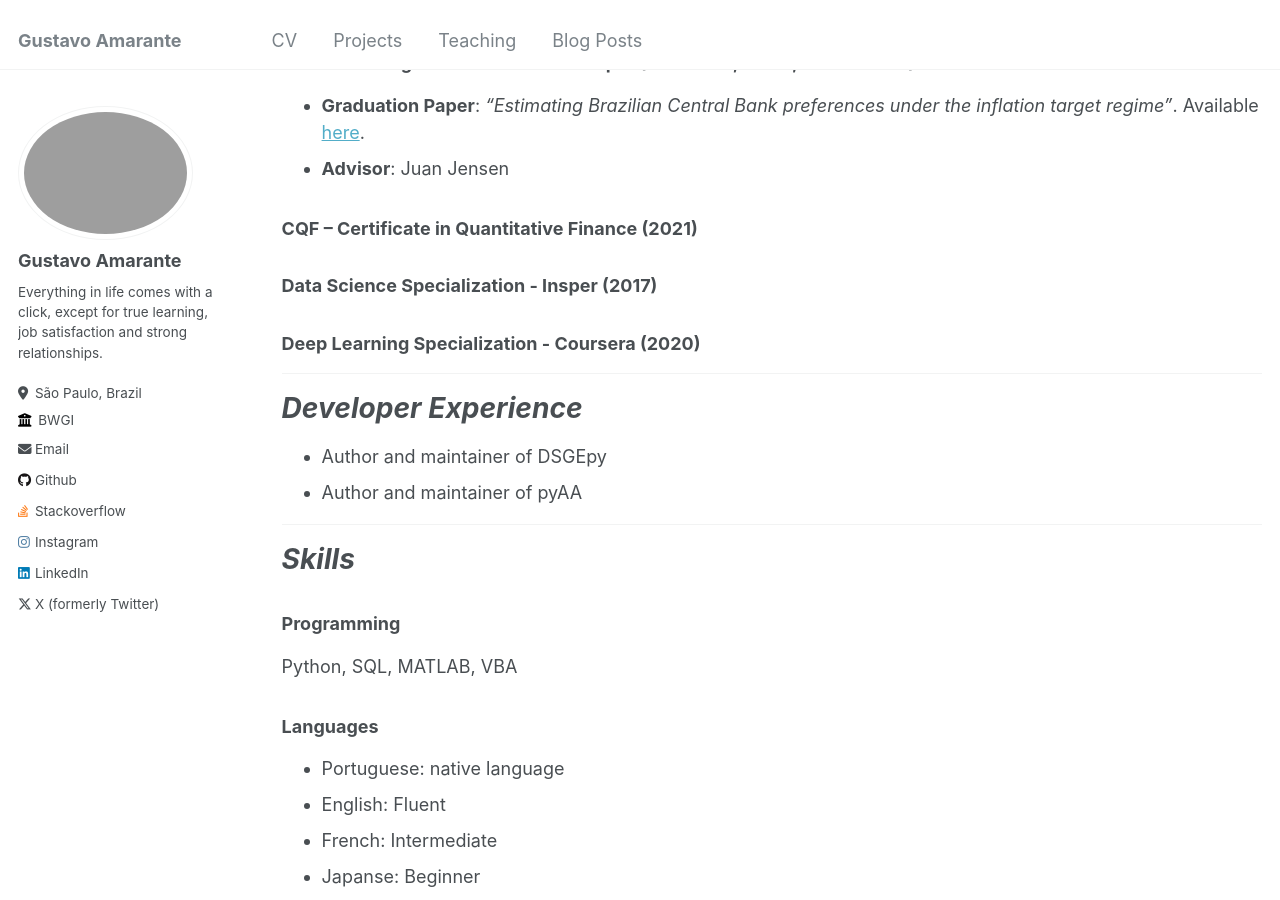
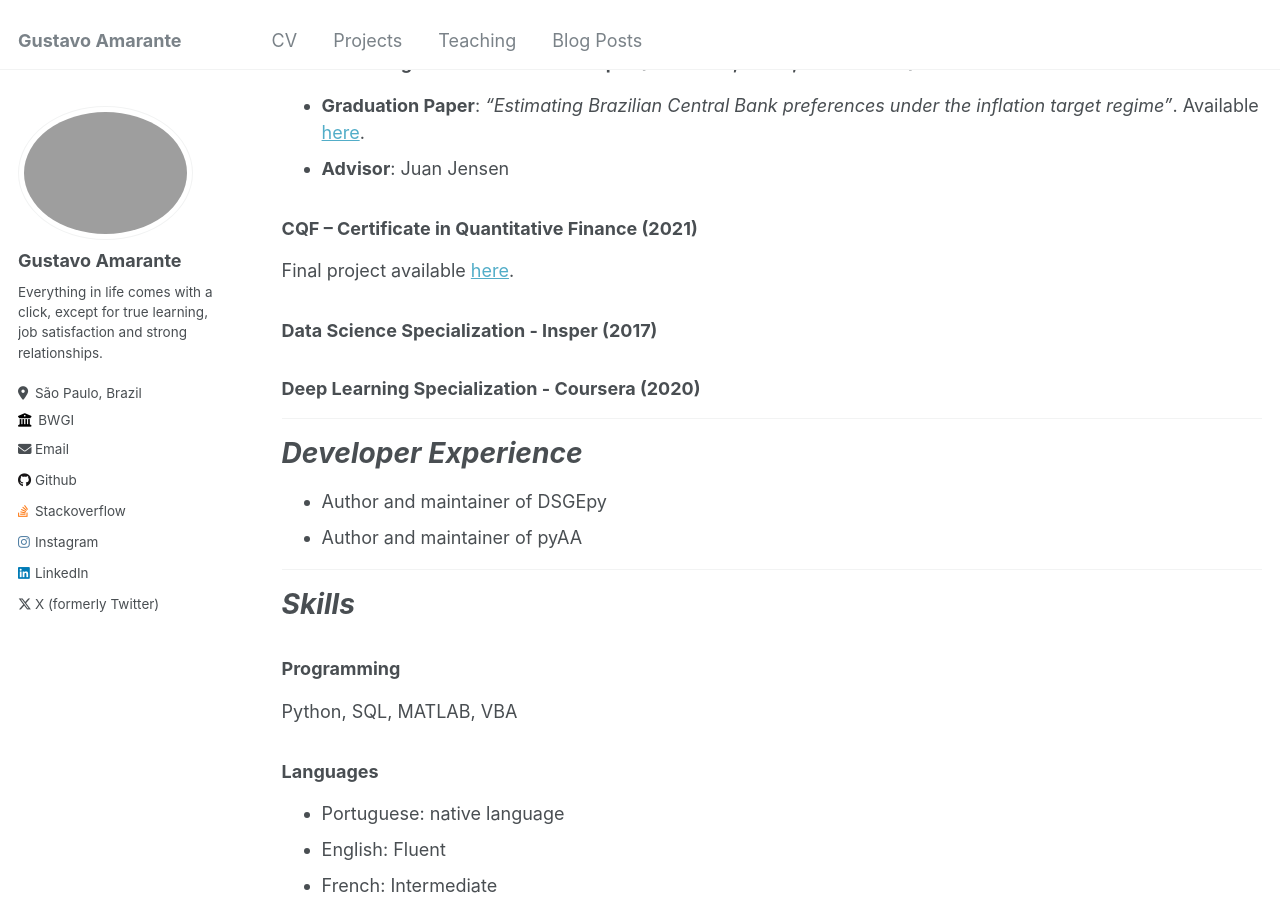
Before and after one commit to gusamarante/gusamarante, a Jekyll site: the page built from _pages/cv.md, in a window 1280 px wide and 900 px high, scrolled down 1119 px. Built offline with Jekyll 4.4.1, drawn with Linux system fonts in a browser that asks for light colours.

Commit message:
Adding CQF final project

```diff
--- a/_pages/cv.md
+++ b/_pages/cv.md
@@ -49,7 +49,7 @@ scenario. Research to support traders’ decisions.
 - **Advisor**: Juan Jensen
 
 ### CQF – Certificate in Quantitative Finance (2021)
-[//]: # (Elaborate on this)
+Final project available [here](https://gusamarante.me/files/cqf%20final%20project.pdf).
 
 ### Data Science Specialization - Insper (2017)
 
```
